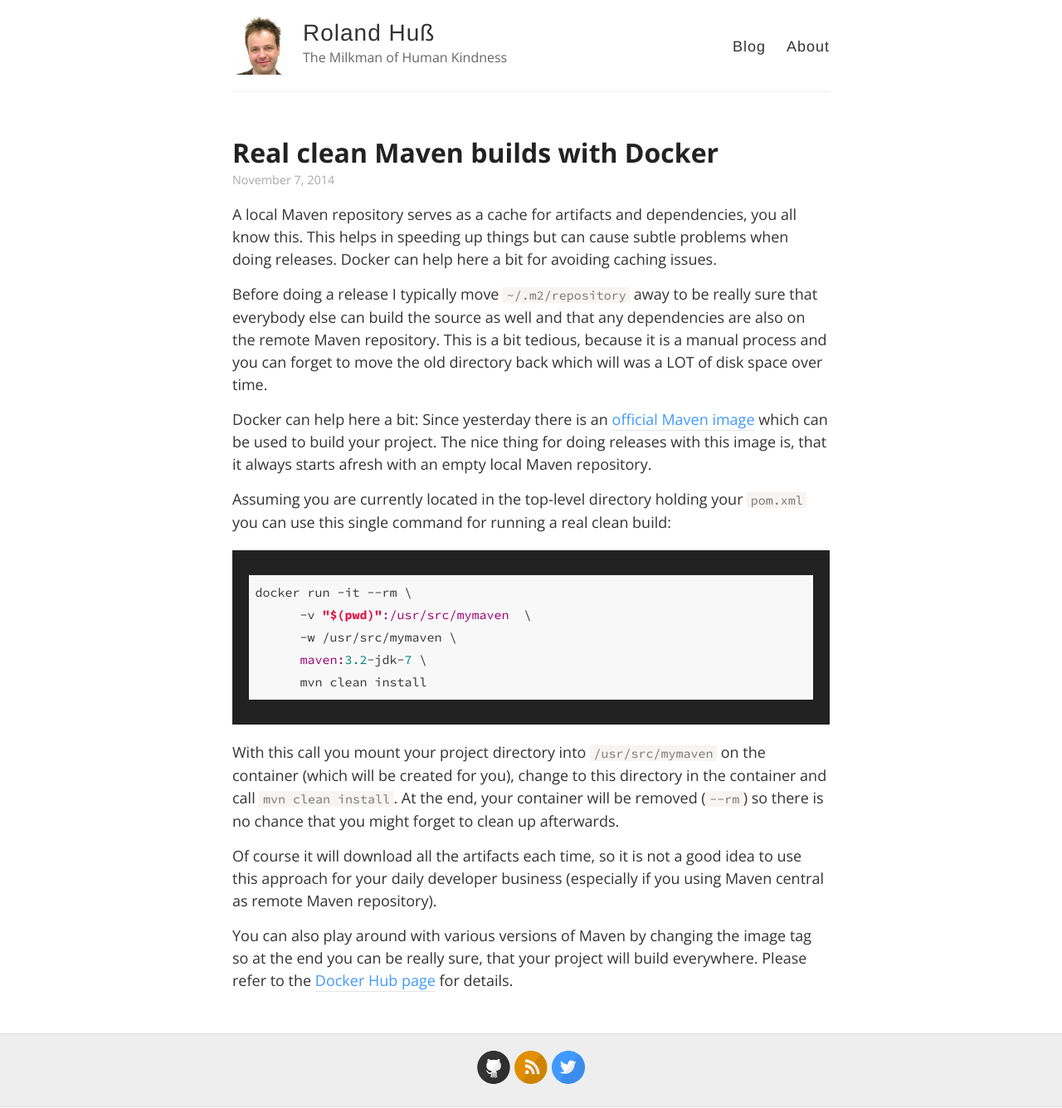
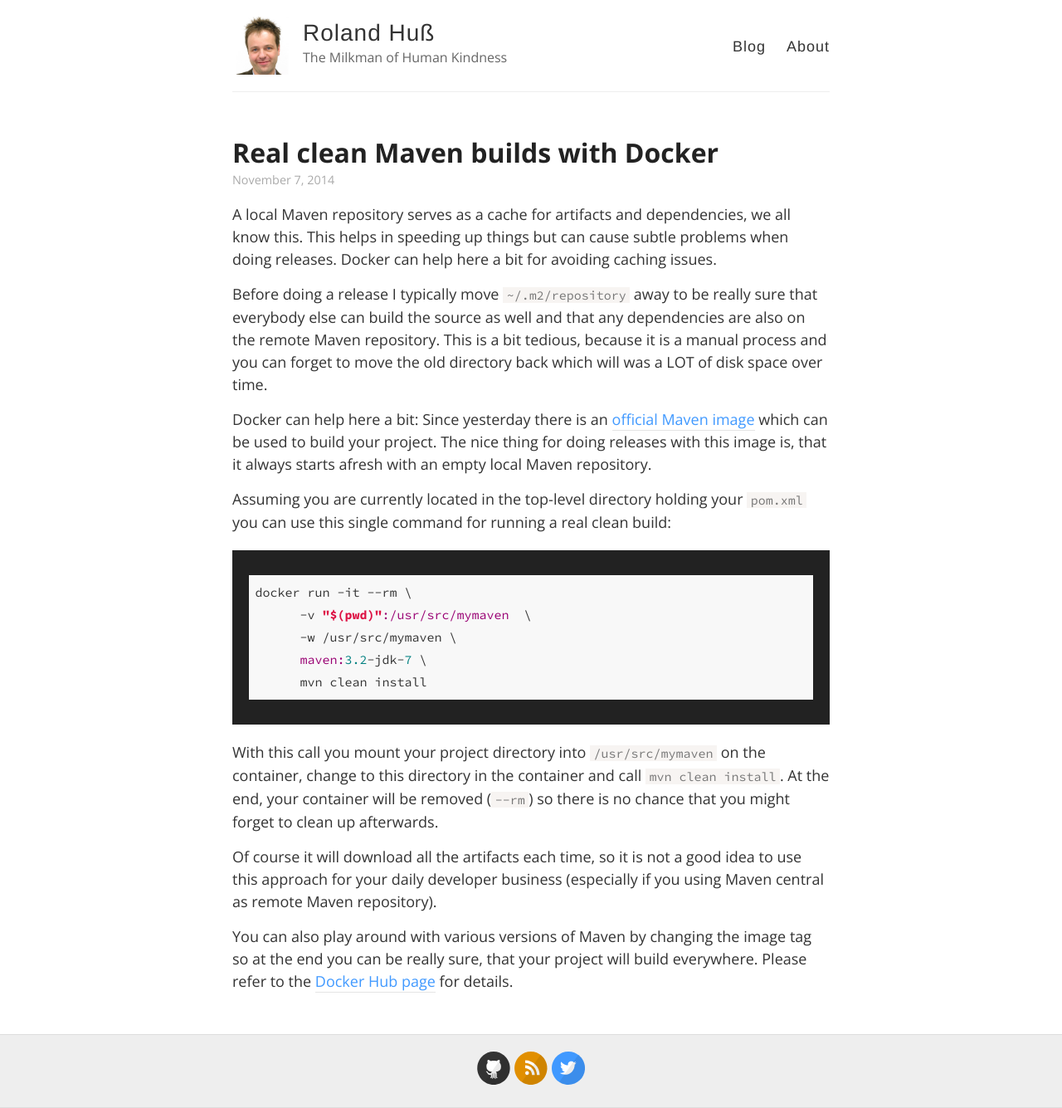
Before and after one commit to rhuss/rhuss.github.io, a Jekyll site: the page built from _posts/2014-11-7-Clean-Maven-builds-with-Docker.md, in a window 1280 px wide. Shown: the whole page at 83% size. Built offline with Jekyll 4.4.1, drawn with Linux system fonts in a browser that asks for light colours; nearby versions of some CDN libraries; comment, search, counter and statistics services are not loaded.

Commit message:
Polishing

`````diff
--- a/_posts/2014-11-7-Clean-Maven-builds-with-Docker.md
+++ b/_posts/2014-11-7-Clean-Maven-builds-with-Docker.md
@@ -3,7 +3,7 @@ layout: post
 title: Real clean Maven builds with Docker
 ---
 
-A local Maven repository serves as a cache for artifacts and dependencies, you all know this. This helps in speeding up things but can cause subtle problems when doing releases. Docker can help here a bit for avoiding caching issues.
+A local Maven repository serves as a cache for artifacts and dependencies, we all know this. This helps in speeding up things but can cause subtle problems when doing releases. Docker can help here a bit for avoiding caching issues.
 <!-- more -->
 
 Before doing a release I typically move `~/.m2/repository` away to be really sure that everybody else can build the source as well and that any dependencies are also on the remote Maven repository. This is a bit tedious, because it is a manual process and you can forget to move the old directory back which will was a LOT of disk space over time.
@@ -20,7 +20,7 @@ docker run -it --rm \
       mvn clean install
 ````
 
-With this call you mount your project directory into `/usr/src/mymaven` on the container (which will be created for you), change to this directory in the container and call `mvn clean install`. At the end, your container will be removed (`--rm`) so there is no chance that you might forget to clean up afterwards.
+With this call you mount your project directory into `/usr/src/mymaven` on the container, change to this directory in the container and call `mvn clean install`. At the end, your container will be removed (`--rm`) so there is no chance that you might forget to clean up afterwards.
 
 Of course it will download all the artifacts each time, so it is not a good idea to use this approach for your daily developer business (especially if you using Maven central as remote Maven repository).
 
`````
